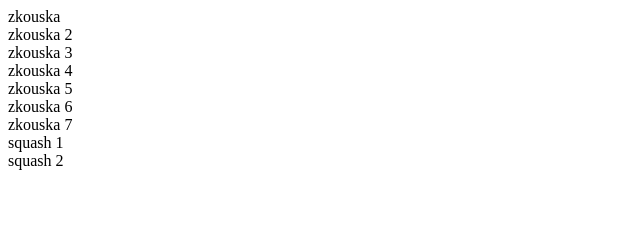
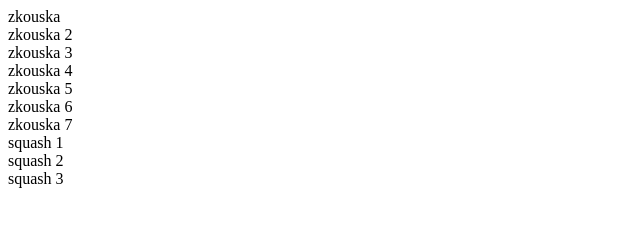
Before and after one commit to thatsalexander/___repository, a plain HTML site: page folder/index.html in a window 1280 px wide. Shown: the full height of the page, 0-640 px from the left. Drawn offline with Linux system fonts and the light colour scheme.

Commit message:
commit squash 3

```diff
--- a/folder/index.html
+++ b/folder/index.html
@@ -12,5 +12,6 @@
         <div>zkouska 7</div>
         <div>squash 1</div>
         <div>squash 2</div>
+        <div>squash 3</div>
     </body>
 </html>
```
